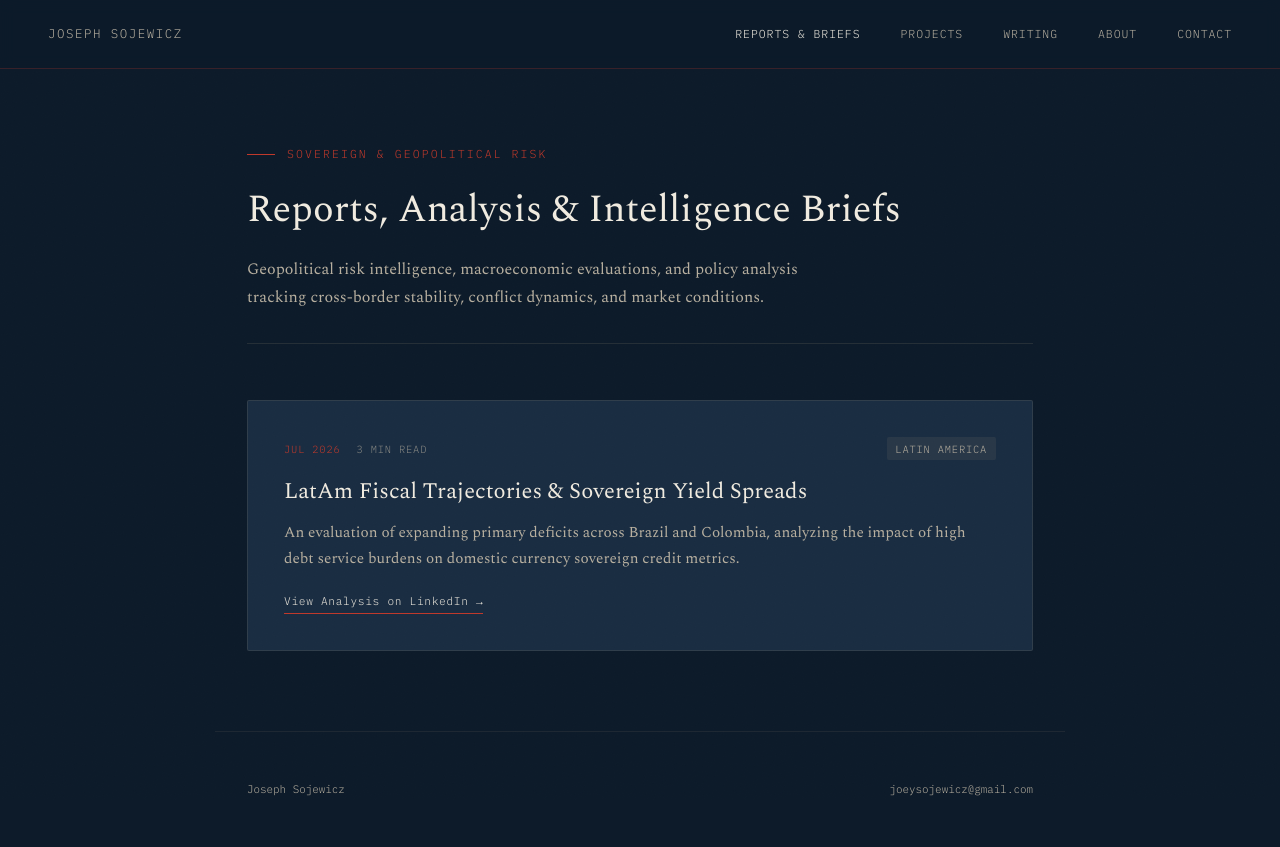
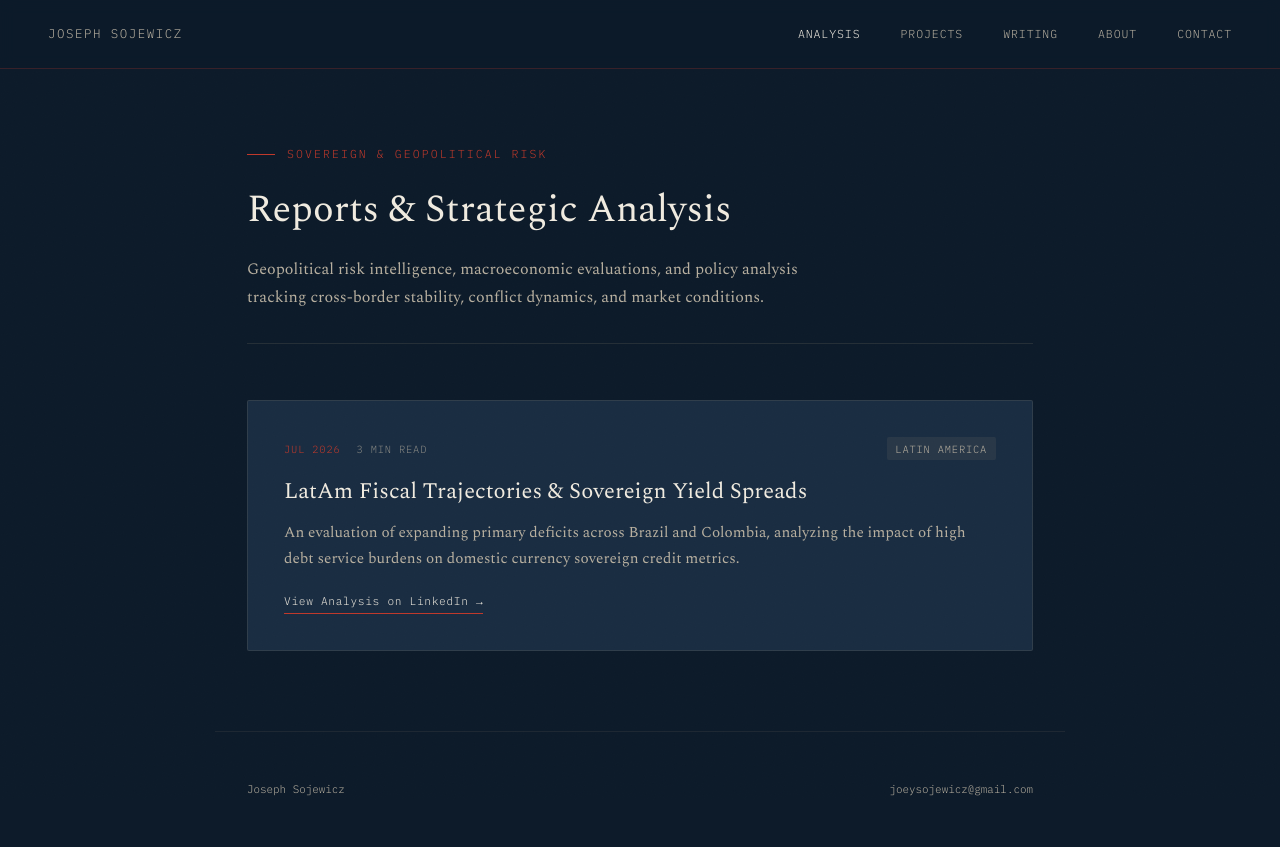
Before and after one commit to josephsojewicz/josephsojewicz.github.io, a plain HTML site: page reports.html in a window 1280 px wide. Drawn offline with nearby package versions, Linux system fonts and the light colour scheme.

Commit message:
Update navigation and header titles in reports.html

```diff
--- a/reports.html
+++ b/reports.html
@@ -253,7 +253,7 @@
   <nav>
     <a href="index.html" class="nav-name">Joseph Sojewicz</a>
     <ul class="nav-links">
-      <li><a href="reports.html" class="active">Reports &amp; Briefs</a></li>
+      <li><a href="reports.html" class="active">Analysis</a></li>
       <li><a href="index.html#projects">Projects</a></li>
       <li><a href="index.html#writing">Writing</a></li>
       <li><a href="index.html#about">About</a></li>
@@ -265,7 +265,7 @@
   <main>
     <header class="page-header">
       <div class="page-label">Sovereign &amp; Geopolitical Risk</div>
-      <h1>Reports, Analysis &amp; Intelligence Briefs</h1>
+      <h1>Reports &amp; Strategic Analysis</h1>
       <p class="page-intro">
         Geopolitical risk intelligence, macroeconomic evaluations, and policy analysis tracking cross-border stability, conflict dynamics, and market conditions.
       </p>
```
